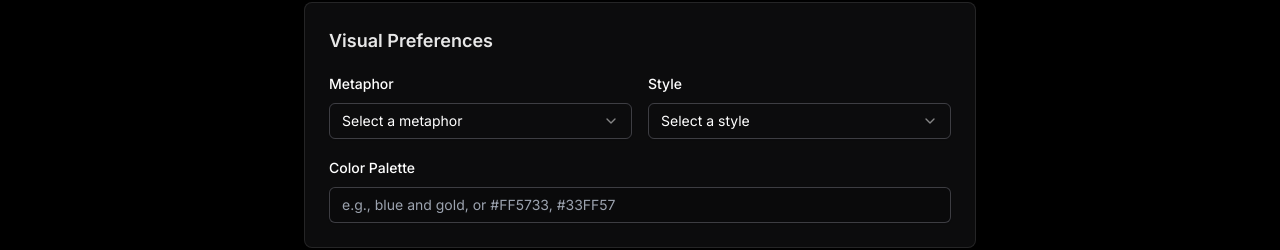
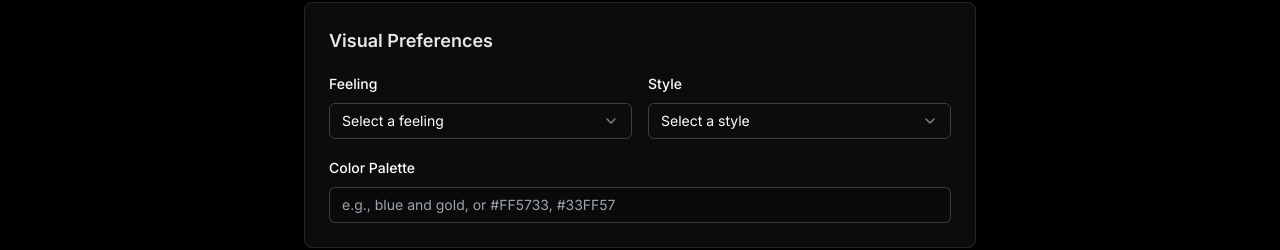
Before and after one commit to MattressAIBlake/mattressai-marketing, a Next.js app: page / in a window 1280 px wide. Shown: the part 1238-1488 px from the top of the page. Built offline with nearby package versions, Linux system fonts and the light colour scheme.

Commit message:
updates image generation options

```diff
--- a/components/FormComponent.tsx
+++ b/components/FormComponent.tsx
@@ -63,7 +63,7 @@ const formSchema = z.object({
   platform: z.string().min(1, 'Please select a platform'),
   storeDescription: z.string().optional(),
   adIdeas: z.string().optional(),
-  metaphor: z.string().optional(),
+  feeling: z.string().min(1, 'Please select a feeling'),
   style: z.string().optional(),
   colors: z.string().optional(),
 }).strict()
@@ -78,7 +78,7 @@ type FormData = {
   platform: string
   storeDescription: string
   adIdeas: string
-  metaphor: string
+  feeling: string
   style: string
   colors: string
 }
@@ -103,7 +103,7 @@ export function FormComponent() {
       platform: '',
       storeDescription: '',
       adIdeas: '',
-      metaphor: '',
+      feeling: '',
       style: '',
       colors: '',
     },
@@ -149,7 +149,7 @@ export function FormComponent() {
               storeUrl: data.storeUrl ?? '',
               storeDescription: data.storeDescription ?? '',
               adIdeas: data.adIdeas ?? '',
-              metaphor: data.metaphor ?? '',
+              feeling: data.feeling ?? '',
               style: data.style ?? '',
               colors: data.colors ?? ''
             }),
@@ -170,7 +170,7 @@ export function FormComponent() {
               storeUrl: data.storeUrl ?? '',
               storeDescription: data.storeDescription ?? '',
               adIdeas: data.adIdeas ?? '',
-              metaphor: data.metaphor ?? '',
+              feeling: data.feeling ?? '',
               style: data.style ?? '',
               colors: data.colors ?? ''
             })
@@ -450,22 +450,22 @@ export function FormComponent() {
                   <div className="grid grid-cols-1 md:grid-cols-2 gap-4">
                     <FormField
                       control={form.control}
-                      name="metaphor"
+                      name="feeling"
                       render={({ field }) => (
                         <FormItem>
-                          <FormLabel>Metaphor</FormLabel>
+                          <FormLabel>Feeling</FormLabel>
                           <Select onValueChange={field.onChange} defaultValue={field.value}>
                             <FormControl>
                               <SelectTrigger>
-                                <SelectValue placeholder="Select a metaphor" />
+                                <SelectValue placeholder="Select a feeling" />
                               </SelectTrigger>
                             </FormControl>
                             <SelectContent className="bg-zinc-900 border border-white/10">
-                              <SelectItem value="Lost">Lost</SelectItem>
                               <SelectItem value="Confused">Confused</SelectItem>
+                              <SelectItem value="Happy">Happy</SelectItem>
                               <SelectItem value="Busy">Busy</SelectItem>
                               <SelectItem value="Frustrated">Frustrated</SelectItem>
-                              <SelectItem value="any">Any</SelectItem>
+                              <SelectItem value="Peaceful">Peaceful</SelectItem>
                             </SelectContent>
                           </Select>
                           <FormMessage />
@@ -488,9 +488,10 @@ export function FormComponent() {
                             <SelectContent className="bg-zinc-900 border border-white/10">
                               <SelectItem value="Beautiful">Beautiful</SelectItem>
                               <SelectItem value="Surreal">Surreal</SelectItem>
-                              <SelectItem value="Abstract">Abstract</SelectItem>
                               <SelectItem value="Calm">Calm</SelectItem>
-                              <SelectItem value="any">Any</SelectItem>
+                              <SelectItem value="Drawing">Drawing</SelectItem>
+                              <SelectItem value="Cartoon">Cartoon</SelectItem>
+                              <SelectItem value="Hyper Realistic">Hyper Realistic</SelectItem>
                             </SelectContent>
                           </Select>
                           <FormMessage />
--- a/utils/generatePrompt.ts
+++ b/utils/generatePrompt.ts
@@ -8,7 +8,7 @@ type PromptData = {
   storeUrl: string;
   storeDescription: string;
   adIdeas: string;
-  metaphor: string;
+  feeling: string;
   style: string;
   colors: string;
 }
@@ -32,9 +32,9 @@ export function generatePrompt(data: PromptData) {
   const platform = data.platform as keyof typeof platformInstructions
   const platformInfo = platformInstructions[platform]
 
-  const metaphorContext = data.metaphor ? `
+  const feelingContext = data.feeling ? `
 EMOTIONAL CONTEXT:
-The image should evoke the feeling of someone who is ${data.metaphor.toLowerCase()}, seeking a solution to their sleep problems.` : ''
+The image should evoke the feeling of someone who is ${data.feeling.toLowerCase()}, seeking a solution to their sleep problems.` : ''
 
   const styleDirection = data.style ? `
 VISUAL STYLE:
@@ -58,7 +58,7 @@ Create an appealing mattress store advertisement that emphasizes comfort and qua
 Create a marketing image for a mattress store based on the following:
 ${concept}
 Remember to keep the focus on mattresses, bedding, and sleep-related themes regardless of the creative direction.
-${storeContext}${metaphorContext}${styleDirection}${colorInstructions}
+${storeContext}${feelingContext}${styleDirection}${colorInstructions}
 
 COMPOSITION REQUIREMENTS:
 - Do not include any text or typography in the image
```
